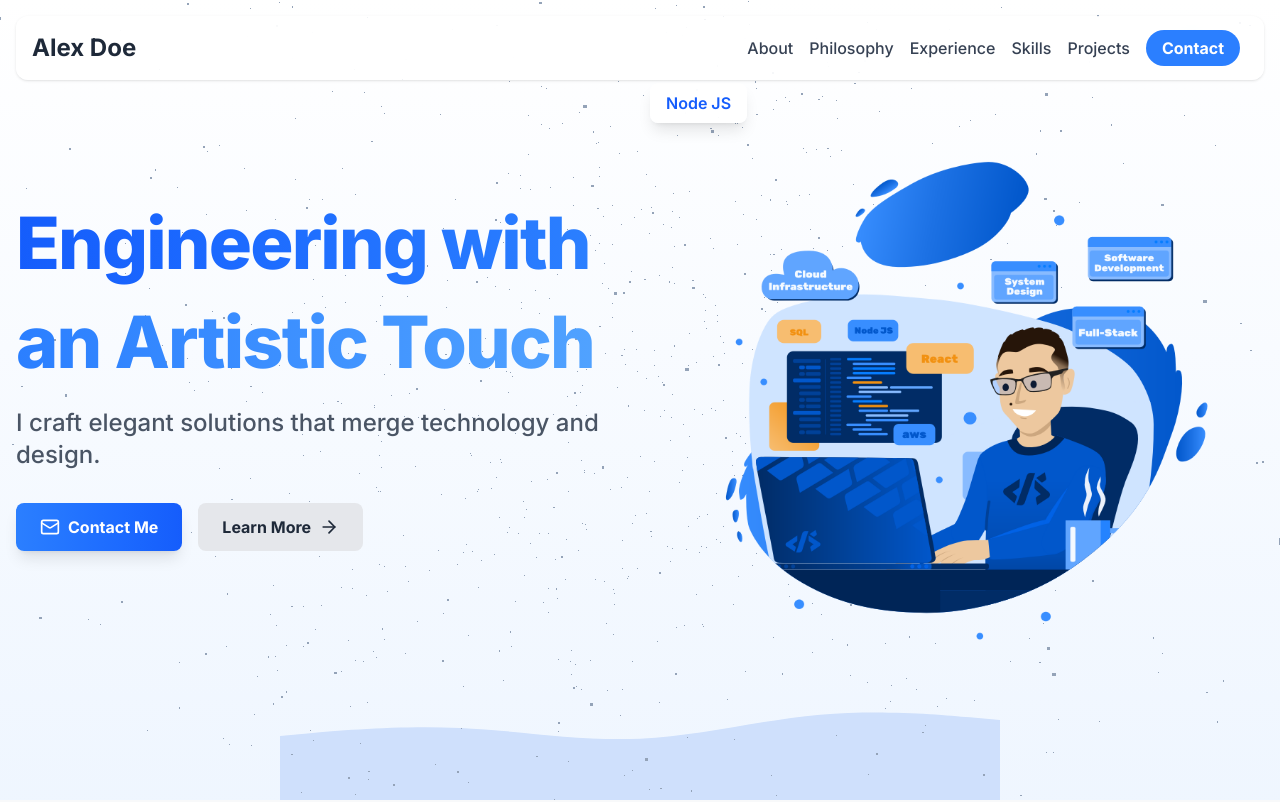
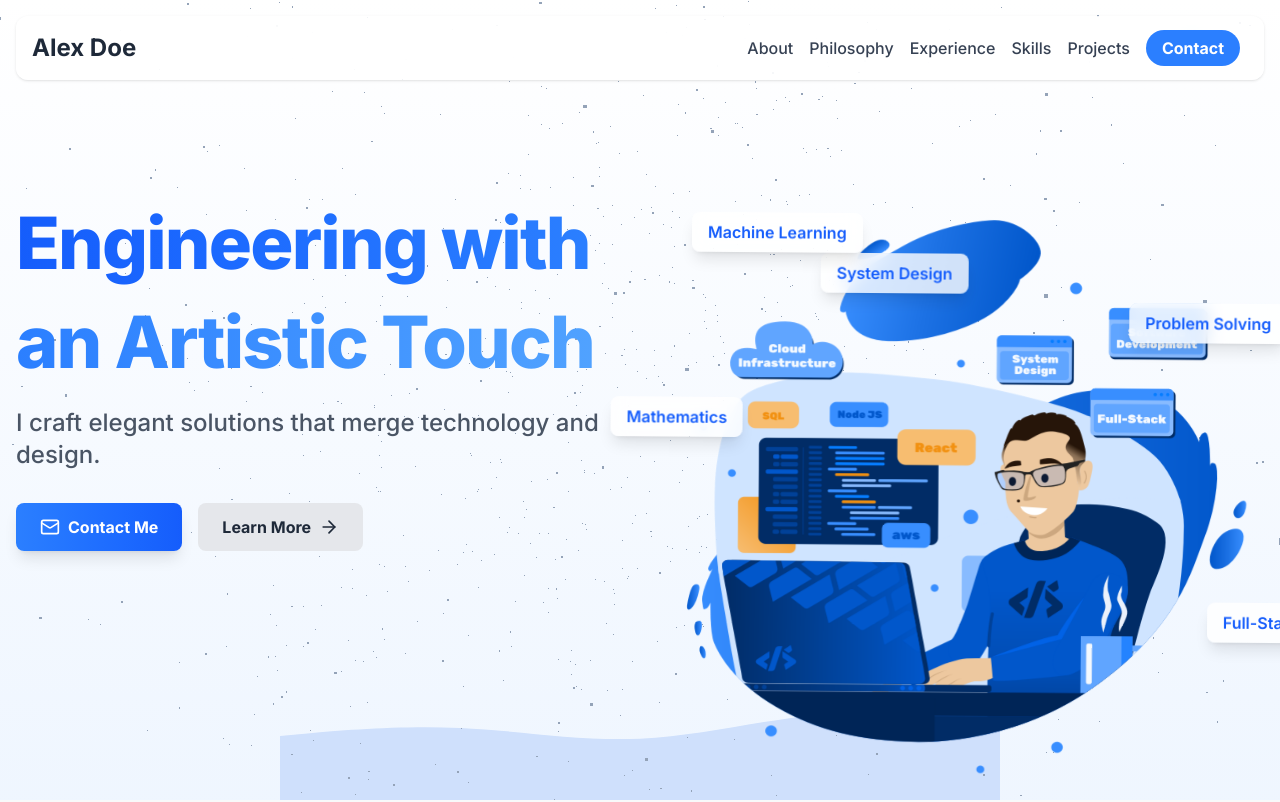
Before and after one commit to arnav-343-agarwal/My-Portfolio, a Next.js app: page / in a window 1280 px wide. Shown: the top 802 px of the page. Built offline with nearby package versions, Linux system fonts and the light colour scheme.

Commit message:
Updated dev illustration

```diff
--- a/src/components/Hero.js
+++ b/src/components/Hero.js
@@ -6,26 +6,42 @@ import { ArrowRight, Mail } from 'lucide-react';
 
 const Hero = () => {
     const heroRef = useRef(null);
+    const illustrationRef = useRef(null);
 
     useEffect(() => {
         const ctx = gsap.context(() => {
+            // Text animations
             gsap.from(".hero-title", { duration: 1, y: 50, opacity: 0, ease: "power3.out", delay: 0.2 });
             gsap.from(".hero-subheading", { duration: 1, y: 50, opacity: 0, ease: "power3.out", delay: 0.4 });
             gsap.from(".hero-buttons", { duration: 1, y: 50, opacity: 0, ease: "power3.out", delay: 0.6 });
             gsap.from(".hero-motto", { duration: 1, y: 50, opacity: 0, ease: "power3.out", delay: 0.8 });
-            gsap.from(".hero-illustration-image", { duration: 1.2, y: 100, opacity: 0, ease: "power3.out", delay: 1 });
+
+            // Illustration entrance
+            gsap.from(illustrationRef.current, { duration: 1.5, y: 100, opacity: 0, ease: "power3.out", delay: 0.8 });
+
+            // Floating animation loop
+            gsap.to(illustrationRef.current, {
+                y: "-=20",
+                rotation: 2,
+                duration: 3,
+                ease: "sine.inOut",
+                yoyo: true,
+                repeat: -1
+            });
+
+            // Skill tags animation
             gsap.from(".skill-tag", { duration: 1, scale: 0.5, opacity: 0, ease: "back.out(1.7)", stagger: 0.15, delay: 1.4 });
-            gsap.fromTo(".background-shape", { x: '-10%', y: '10%', opacity: 0 }, { duration: 2, x: '0%', y: '0%', opacity: 1, ease: 'power3.out', delay: 0.5 });
         }, heroRef);
+
         return () => ctx.revert();
     }, []);
 
     const skills = [
-        { name: 'React', position: 'top-24 -right-8' },
-        { name: 'Node JS', position: 'top-1/3 -left-16' },
+        { name: 'Problem Solving', position: 'top-24 -right-8' },
+        { name: 'Mathematics', position: 'top-1/3 -left-16' },
         { name: 'Full-Stack', position: 'bottom-1/4 -right-16' },
         { name: 'System Design', position: 'top-12 left-1/4' },
-        { name: 'Cloud Infra', position: 'top-2 left-4' },
+        { name: 'Machine Learning', position: 'top-2 left-4' },
     ];
 
     return (
@@ -63,19 +79,31 @@ const Hero = () => {
                     </p>
                 </div>
 
-                {/* Right Column: Illustration */}
+                {/* Right Column: Animated Illustration */}
+                {/* Right Column: Animated Illustration */}
                 <div className="hidden md:flex items-center justify-center h-full relative">
-                    <div className="relative w-[500px] h-[1900px]">
-                        <div className="hero-illustration-image absolute inset-0">
-                           <Image src="/hero-illustration.png" alt="Developer Illustration" fill style={{ objectFit: 'contain' }} />
-                        </div>
-                        {skills.map(skill => (
-                             <div key={skill.name} className={`skill-tag absolute ${skill.position} bg-white/80 backdrop-blur-sm text-blue-600 font-semibold py-2 px-4 rounded-lg shadow-lg`}>
-                                {skill.name}
-                            </div>
-                        ))}
+                <div
+                    ref={illustrationRef}
+                    className="relative w-[480px] h-[480px] lg:w-[580px] lg:h-[580px] cursor-pointer"
+                >
+                    <Image
+                    src="/hero-illustration.png"
+                    alt="Developer Illustration"
+                    fill
+                    style={{ objectFit: "contain" }}
+                    priority
+                    />
+                    {skills.map((skill) => (
+                    <div
+                        key={skill.name}
+                        className={`skill-tag absolute ${skill.position} bg-white/80 backdrop-blur-sm text-blue-600 font-semibold py-2 px-4 rounded-lg shadow-lg`}
+                    >
+                        {skill.name}
                     </div>
+                    ))}
                 </div>
+                </div>
+
             </div>
         </section>
     );
```
